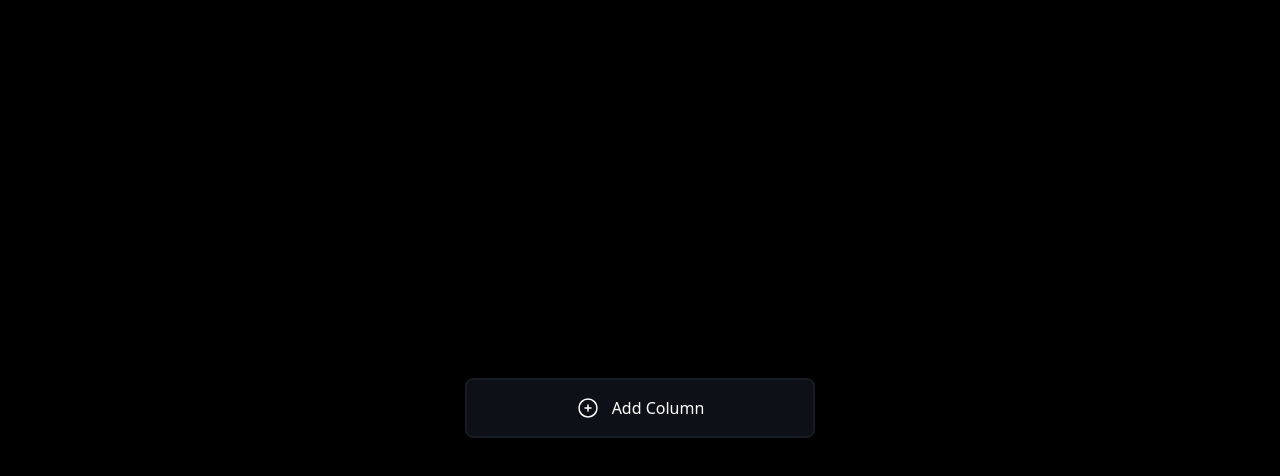
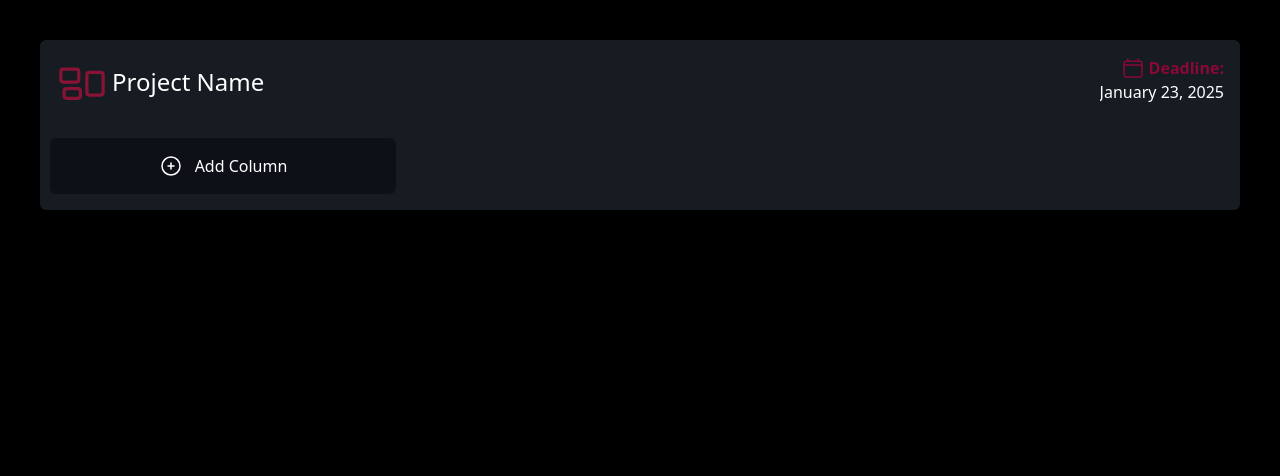
Before and after one commit to JenniferSieber/kanban-board-v2, a React (Vite) app: page / in a window 1280 px wide. Shown: the top 476 px of the page. Built offline with nearby package versions, Linux system fonts and the light colour scheme.

Commit message:
add project editable header and deadline date selector header

```diff
--- a/package.json
+++ b/package.json
@@ -13,7 +13,9 @@
     "@dnd-kit/core": "^6.3.1",
     "@dnd-kit/sortable": "^10.0.0",
     "@tailwindcss/vite": "^4.0.0",
+    "date-fns": "^4.1.0",
     "react": "^18.3.1",
+    "react-datepicker": "^7.6.0",
     "react-dom": "^18.3.1",
     "tailwind-merge": "^2.6.0"
   },
--- a/src/App.css
+++ b/src/App.css
@@ -26,6 +26,15 @@ body,
   outline: none;
 }
 
+
+.column-container {
+  flex: 1 1 calc(33.333% - 1rem); /* Adjust to fit 3 in a row */
+  /* max-width: 900px; */
+  min-width: 200px; /* Set a minimum width for responsiveness */
+}
+/* .kanban-board {
+
+} */
 /* ::-webkit-scrollbar-thumb {
   @apply background: bg-rose-900rounded-xl;
 } */
--- a/src/components/ColumnContainer.tsx
+++ b/src/components/ColumnContainer.tsx
@@ -60,7 +60,7 @@ function ColumnContainer({
       <div
         ref={setNodeRef}
         style={style}
-        className="flex flex-col rounded-md bg-[#161C22] opacity-50 border-2 border-rose-700 w-[350px] h-[500px] max-h-[500px] gap-4"
+        className="flex flex-col rounded-md bg-[#161C22] w-[300px] max-w-[350px] h-[500px] gap-4 opacity-50 border-2 border-rose-700"
       ></div>
     );
   }
@@ -69,7 +69,7 @@ function ColumnContainer({
     <div
       ref={setNodeRef}
       style={style}
-      className="flex flex-col rounded-md bg-[#161C22] w-[350px] h-[500px] max-h-[500px] gap-4"
+      className="flex flex-col rounded-md bg-[#161C22] w-[300px] max-w-[350px] h-[500px] gap-4"
     >
       {/* Column Title Container */}
       <header
--- /dev/null
+++ b/src/components/DateSetter.tsx
@@ -0,0 +1,28 @@
+import DatePicker from "react-datepicker";
+import "react-datepicker/dist/react-datepicker.css";
+import CalendarIcon from "../icons/CalendarIcon";
+
+interface DateSetterProps {
+  selectedDate: Date | null;
+  onDateChange: (date: Date | null) => void;
+}
+
+function DateSetter({ selectedDate, onDateChange }: DateSetterProps) {
+  return (
+    <div className="date-setter flex flex-col items-end">
+      <label className="flex font-semibold text-rose-900 items-center gap-1">
+        <CalendarIcon />
+        <span>Deadline:</span>
+      </label>
+      <DatePicker
+        selected={selectedDate}
+        onChange={onDateChange}
+        dateFormat="MMMM d, yyyy"
+        className="border rounded-md outline-none border-none flex place-items-end"
+        placeholderText="Pick a date"
+      />
+    </div>
+  );
+}
+
+export default DateSetter;
--- a/src/components/KanbanBoard.tsx
+++ b/src/components/KanbanBoard.tsx
@@ -2,6 +2,7 @@ import { Column, Id, Task } from "../types";
 import { useState, useMemo } from "react";
 import PlusIcon from "../icons/PlusIcon";
 import ColumnContainer from "./ColumnContainer";
+import Title from "./Title";
 import TaskCard from "./TaskCard";
 import {
   DndContext,
@@ -15,12 +16,20 @@ import {
 } from "@dnd-kit/core";
 import { SortableContext, arrayMove } from "@dnd-kit/sortable";
 import { createPortal } from "react-dom";
+import DateSetter from "./DateSetter";
 
 function KanbanBoard() {
+  const [projectName, setProjectName] = useState<string>("Project Name");
   const [columns, setColumns] = useState<Column[]>([]);
   const [activeColumn, setActiveColumn] = useState<Column | null>(null);
   const [activeTask, setActiveTask] = useState<Task | null>(null);
   const [tasks, setTasks] = useState<Task[]>([]);
+  const [selectedDate, setSelectedDate] = useState<Date | null>(new Date());
+
+  const handleDateChange = (date: Date | null) => {
+    setSelectedDate(date);
+    console.log("Selected Date in Main Component:", date);
+  };
 
   const generateId = () => Math.floor(Math.random() * 10001);
   const columnsId = useMemo(() => columns.map((col) => col.id), [columns]);
@@ -34,13 +43,18 @@ function KanbanBoard() {
     })
   );
 
+  // Project Title
+  function updateProjectTitle(name: string) {
+    if (name !== projectName) {
+      setProjectName(name);
+    }
+  }
   // Column Functionality
   function createNewColumn() {
     const randomId = generateId();
     const columnToAdd: Column = {
       id: randomId,
-      // title: `column ${columns.length + 1}`,
-      // title: `column ${randomId}`,
+      //   title: `column ${randomId}`,
       title: "Column Title",
     };
     setColumns([...columns, columnToAdd]);
@@ -49,13 +63,9 @@ function KanbanBoard() {
   function deleteColumn(id: Id) {
     const filteredColumns = columns.filter((col) => col.id !== id);
     setColumns(filteredColumns);
-
-    const newTasks = tasks.filter(t => t.columnId !== id);
-    setTasks(newTasks);
   }
 
   function updateColumn(id: Id, title: string) {
-    console.log(id, title);
     const newColumns = columns.map((col) => {
       if (col.id !== id) return col;
       return { ...col, title };
@@ -133,8 +143,7 @@ function KanbanBoard() {
       id: randomId,
       columnId,
       // content: `Task ${tasks.length + 1}`
-      // content: `Task Id: ${randomId}`,
-      content: "Task Content",
+      content: `Task Id: ${randomId}`,
     };
     setTasks([...tasks, newTask]);
   }
@@ -154,15 +163,35 @@ function KanbanBoard() {
   }
 
   return (
-    <div className="m-auto flex min-h-screen w-full items-center overflow-x-auto overflow-y-hidden px-[40px]">
+    <main className="kanban-board m-10 m-w-[800px]">
+      <div className="rounded-md h-[170px] bg-[#161C22] flex flex-col gap-5 p-2">
+        <div className="title-date flex justify-between p-2">
+          <Title
+            projectName={projectName}
+            updateProjectTitle={updateProjectTitle}
+          />
+          <DateSetter
+            selectedDate={selectedDate}
+            onDateChange={handleDateChange}
+          />
+        </div>
+        <button
+          className="flex justify-center gap-3 h-[60px] w-[350px] m-w-[350px] p-4 border-2 rounded-lg cursor-pointer bg-[#0D1117]  border-[#161C22] ring-rose-500 hover:ring-2"
+          onClick={() => createNewColumn()}
+        >
+          <PlusIcon /> Add Column
+        </button>
+      </div>
+
+      <div className="m-auto m-h-screen overflow-x-auto overflow-y-hidden flex items-center justify-center w-full">
         <DndContext
           sensors={sensors}
           onDragStart={onDragStart}
           onDragEnd={onDragEnd}
           onDragOver={onDragOver}
         >
-        <div className="m-auto flex flex-col gap-4">
-          <div className="flex gap-4">
+          <div className="py-5">
+            <div className="flex flex-wrap justify-center gap-4">
               <SortableContext items={columnsId}>
                 {columns.map((col) => (
                   <ColumnContainer
@@ -178,15 +207,7 @@ function KanbanBoard() {
                 ))}
               </SortableContext>
             </div>
-
-          <button
-            className="flex justify-center gap-3 h-[60px] w-[350px] m-w-[350px] p-4 border-2 rounded-lg cursor-pointer bg-[#0D1117]  border-[#161C22] ring-rose-500 hover:ring-2"
-            onClick={() => createNewColumn()}
-          >
-            <PlusIcon /> Add Column
-          </button>
           </div>
-
           {createPortal(
             <DragOverlay>
               {activeColumn && (
@@ -215,6 +236,7 @@ function KanbanBoard() {
           )}
         </DndContext>
       </div>
+    </main>
   );
 }
 
--- /dev/null
+++ b/src/components/Title.tsx
@@ -0,0 +1,46 @@
+import { useState } from "react";
+import GroupIcon from "../icons/GroupIcon";
+import CalendarIcon from "../icons/CalendarIcon";
+
+interface Props {
+  projectName: string;
+  updateProjectTitle: (name: string) => void;
+}
+
+function Title({ projectName, updateProjectTitle }: Props) {
+  const [editMode, setEditMode] = useState(false);
+
+  return (
+    <div className="title-container flex justify-between">
+      <header className="flex items-center text-2xl">
+        <GroupIcon />
+        <div onClick={() => setEditMode(true)}>
+          {!editMode && (
+            <span className="capitalize p-1">{projectName}</span>
+          )}
+
+          {editMode && (
+            <input
+              type="text"
+              value={projectName}
+              className="bg-black rounded-sm border-2 focus:border-rose-900 outline-none"
+              onChange={(e) => updateProjectTitle(e.target.value)}
+              autoFocus
+              onBlur={() => setEditMode(false)}
+              onKeyDown={(e) => {
+                if (e.key !== "Enter") return;
+                setEditMode(false);
+              }}
+            />
+          )}
+        </div>
+      </header>
+      <div className="date-container p-5 flex items-center">
+        {/* <CalendarIcon />
+        date */}
+      </div>
+    </div>
+  );
+}
+
+export default Title;
--- /dev/null
+++ b/src/icons/CalendarIcon.tsx
@@ -0,0 +1,22 @@
+import React from "react";
+
+function CalendarIcon() {
+  return (
+    <svg
+      xmlns="http://www.w3.org/2000/svg"
+      fill="none"
+      viewBox="0 0 24 24"
+      strokeWidth={1.5}
+      stroke="currentColor"
+      className="size-6"
+    >
+      <path
+        strokeLinecap="round"
+        strokeLinejoin="round"
+        d="M6.75 3v2.25M17.25 3v2.25M3 18.75V7.5a2.25 2.25 0 0 1 2.25-2.25h13.5A2.25 2.25 0 0 1 21 7.5v11.25m-18 0A2.25 2.25 0 0 0 5.25 21h13.5A2.25 2.25 0 0 0 21 18.75m-18 0v-7.5A2.25 2.25 0 0 1 5.25 9h13.5A2.25 2.25 0 0 1 21 11.25v7.5"
+      />
+    </svg>
+  );
+}
+
+export default CalendarIcon;
--- /dev/null
+++ b/src/icons/GroupIcon.tsx
@@ -0,0 +1,20 @@
+function GroupIcon() {
+  return (
+    <svg
+      xmlns="http://www.w3.org/2000/svg"
+      fill="none"
+      viewBox="0 0 24 24"
+      strokeWidth={1.5}
+      stroke="#881337"
+      className="size-13"
+    >
+      <path
+        strokeLinecap="round"
+        strokeLinejoin="round"
+        d="M2.25 7.125C2.25 6.504 2.754 6 3.375 6h6c.621 0 1.125.504 1.125 1.125v3.75c0 .621-.504 1.125-1.125 1.125h-6a1.125 1.125 0 0 1-1.125-1.125v-3.75ZM14.25 8.625c0-.621.504-1.125 1.125-1.125h5.25c.621 0 1.125.504 1.125 1.125v8.25c0 .621-.504 1.125-1.125 1.125h-5.25a1.125 1.125 0 0 1-1.125-1.125v-8.25ZM3.75 16.125c0-.621.504-1.125 1.125-1.125h5.25c.621 0 1.125.504 1.125 1.125v2.25c0 .621-.504 1.125-1.125 1.125h-5.25a1.125 1.125 0 0 1-1.125-1.125v-2.25Z"
+      />
+    </svg>
+  );
+}
+
+export default GroupIcon;
--- a/src/types.ts
+++ b/src/types.ts
@@ -10,3 +10,7 @@ export type Task = {
     columnId: Id;
     content: string;
 }
+
+// export type ProjectTitle = {
+//     name: string;
+// }
```
Also changed, not shown: 1 other file (tests, documents, lock files or other folders). Lines whose indentation alone changed are shown as unchanged.
